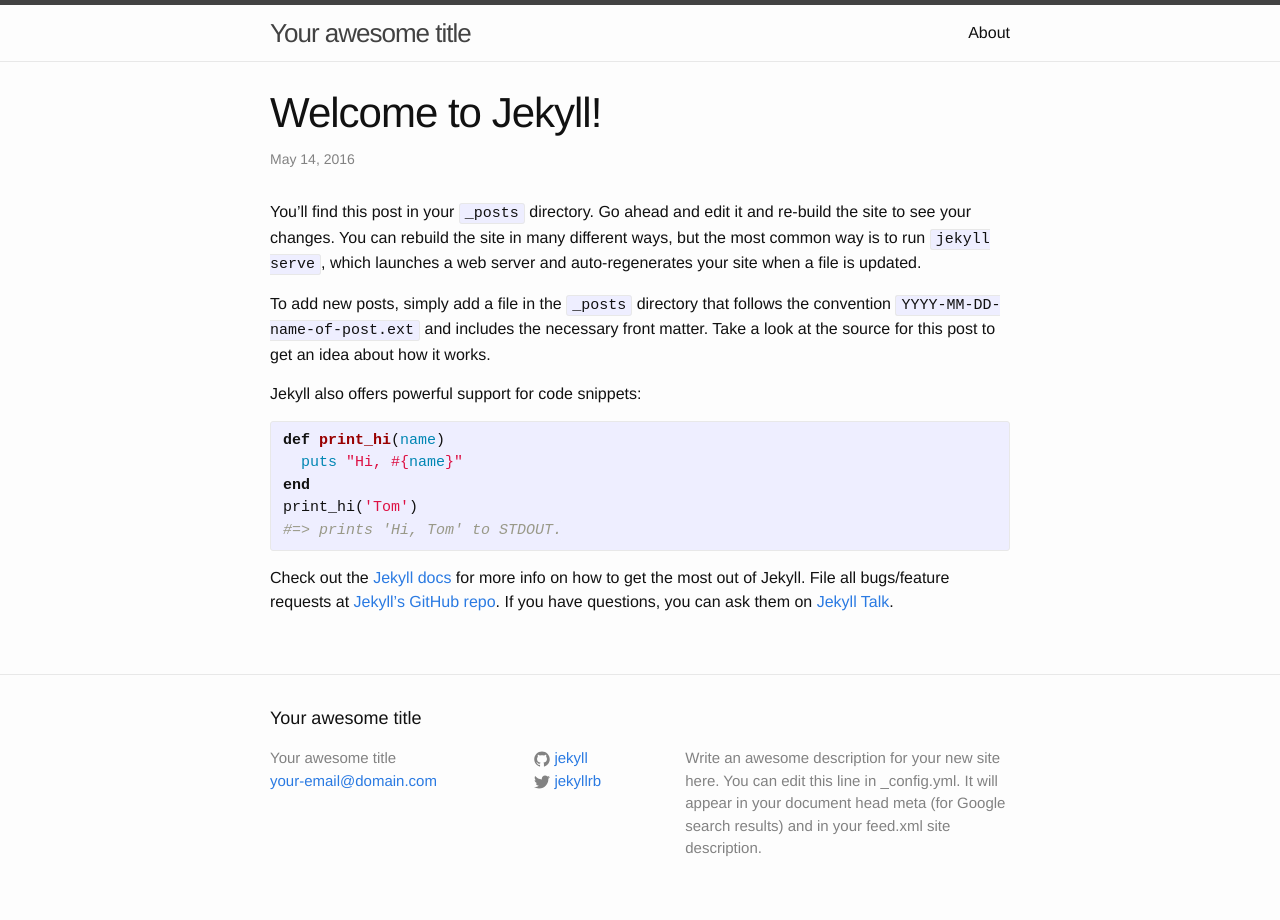
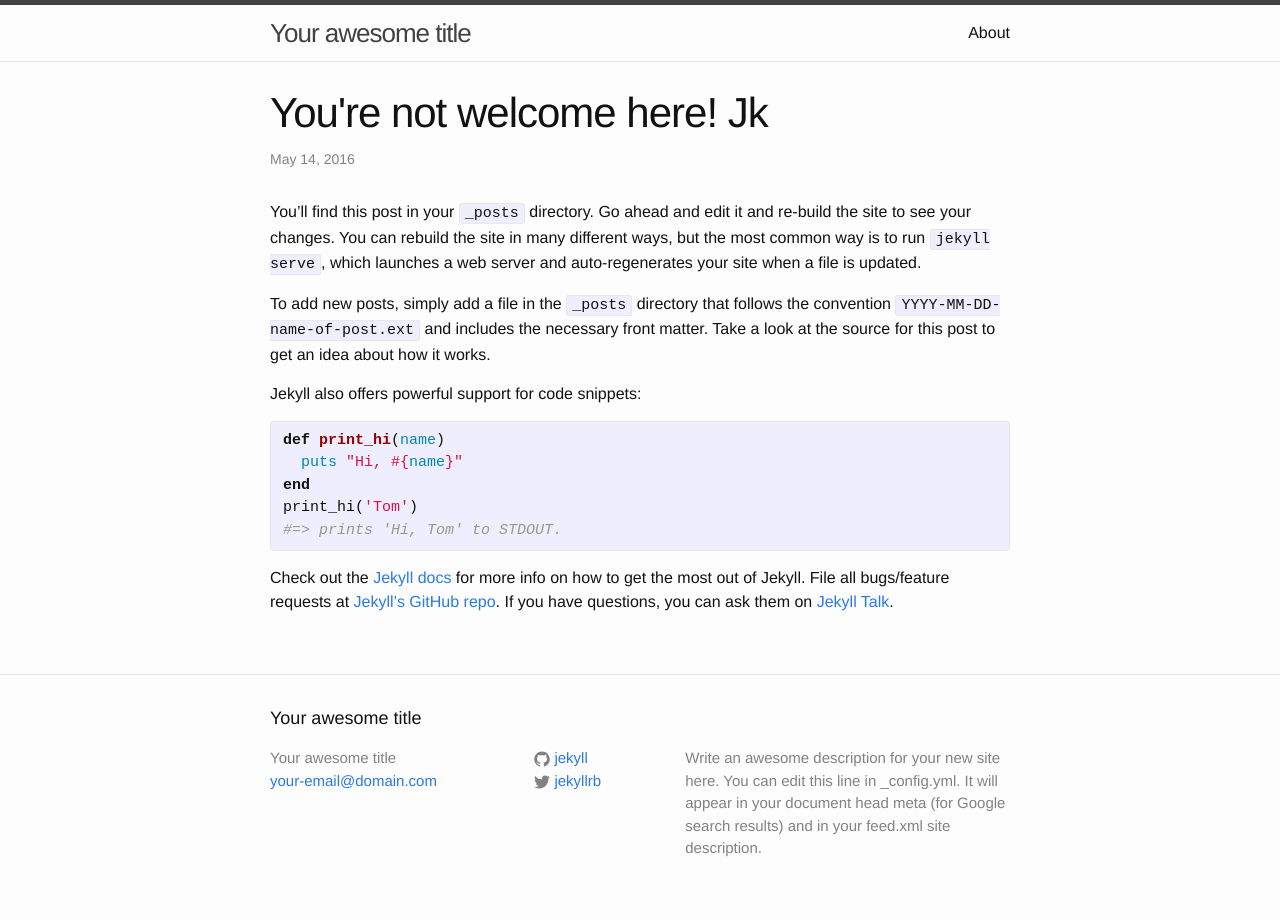
Before and after one commit to Codecademy-MirabilisOfCode/Codecademy-MirabilisOfCode.github.io, a Jekyll site: the page built from _posts/2016-05-13-welcome-to-jekyll.markdown, in a window 1280 px wide. Built offline with Jekyll 4.4.1, drawn with Linux system fonts in a browser that asks for light colours.

Commit message:
Update 2016-05-13-welcome-to-jekyll.markdown
I have no idea

```diff
--- a/_posts/2016-05-13-welcome-to-jekyll.markdown
+++ b/_posts/2016-05-13-welcome-to-jekyll.markdown
@@ -1,6 +1,6 @@
 ---
 layout: post
-title:  "Welcome to Jekyll!"
+title:  "You're not welcome here! Jk"
 date:   2016-05-13 20:08:08 -0400
 categories: jekyll update
 ---
```
